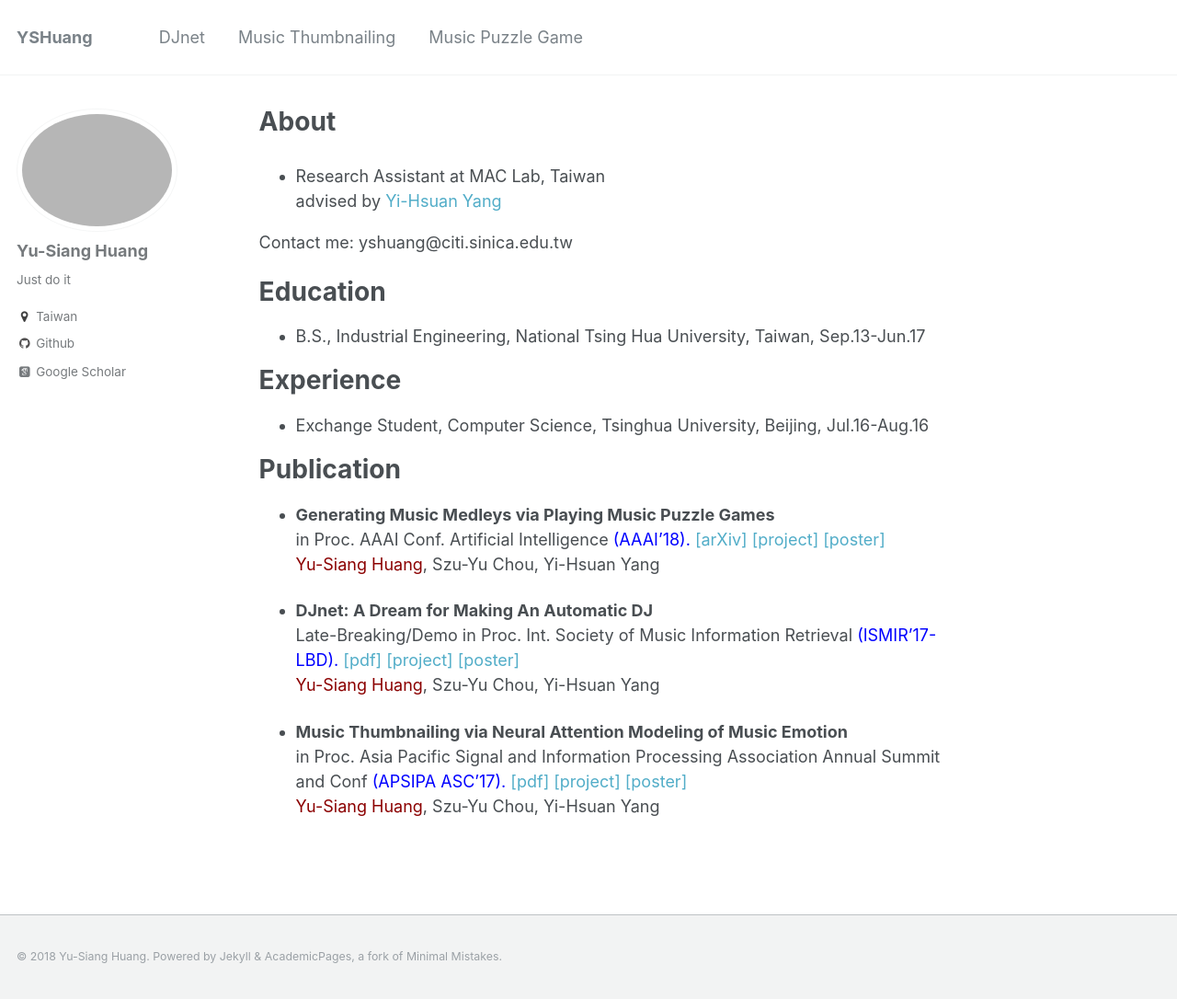
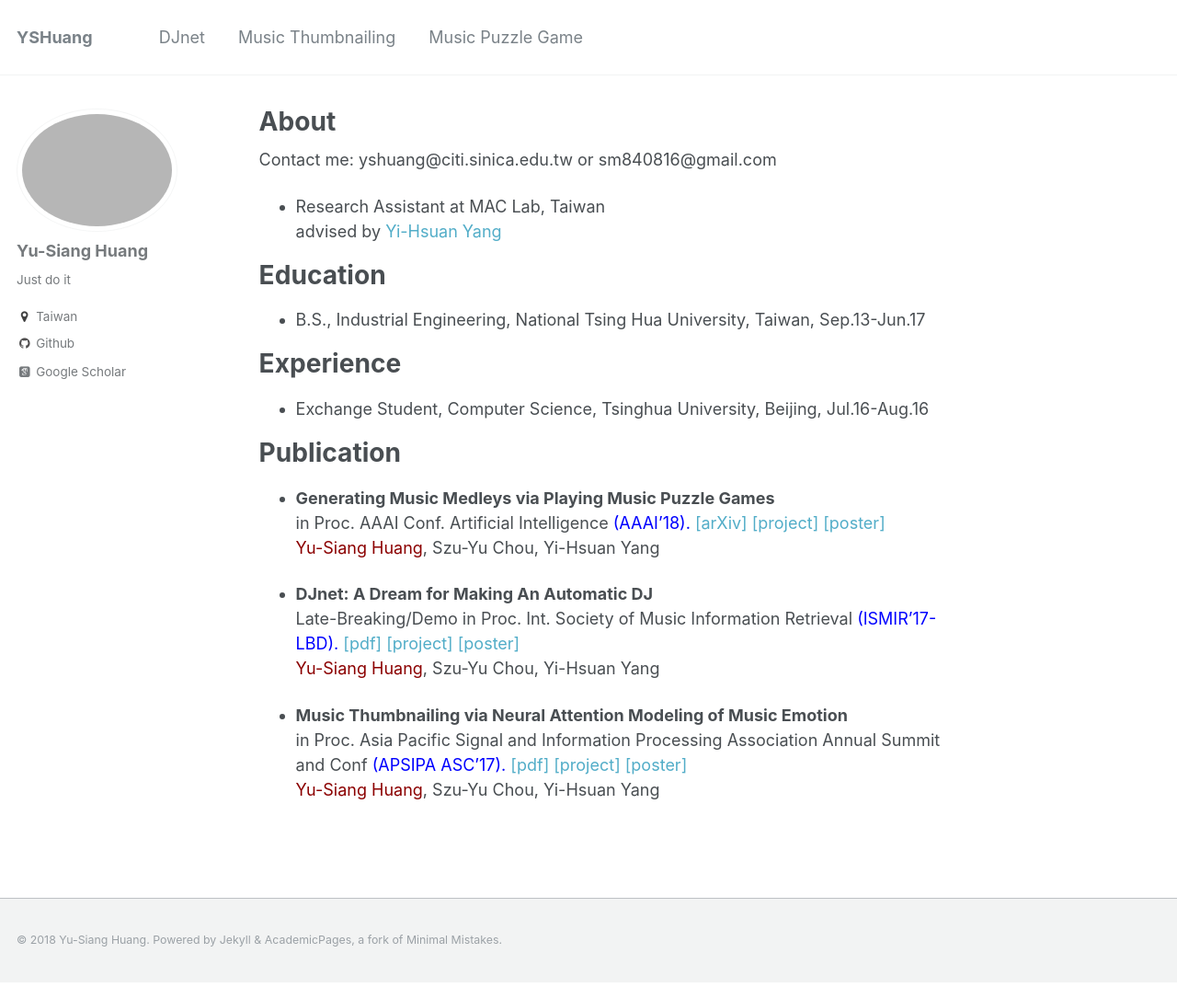
Before and after one commit to remyhuang/remyhuang.github.io, a Jekyll site: the page built from _pages/about.md, in a window 1280 px wide and 1086 px high. Shown: the whole window at 92% size. Built offline with Jekyll 4.4.1, drawn with Linux system fonts in a browser that asks for light colours; some web fonts are replaced.

Commit message:
Update about.md

```diff
--- a/_pages/about.md
+++ b/_pages/about.md
@@ -8,10 +8,9 @@ redirect_from:
   - /about.html
 
 ---
+Contact me: yshuang@citi.sinica.edu.tw or sm840816@gmail.com
 * Research Assistant at MAC Lab, Taiwan <br/>
 advised by [Yi-Hsuan Yang](http://mac.citi.sinica.edu.tw/~yang/)
-
-Contact me: yshuang@citi.sinica.edu.tw
 
 Education
 ======
```
